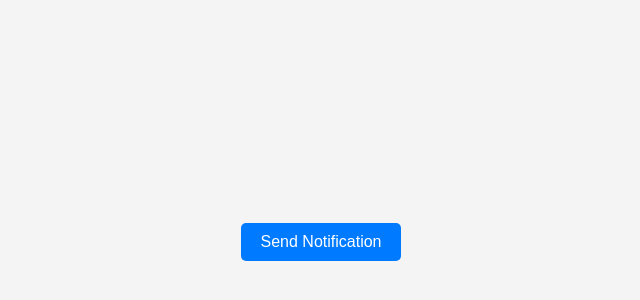
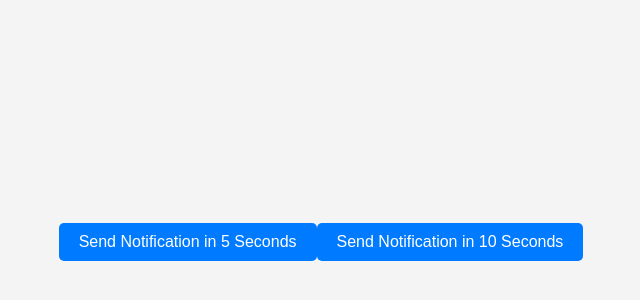
Before and after one commit to Hecktr/Class-Reminder-web-app, a plain HTML site: page index.html in a window 1280 px wide. Shown: the part 158-458 px from the top of the page, without its empty margins (319-959 px from the left). Drawn offline with Linux system fonts and the light colour scheme.

Commit message:
Update index.html

```diff
--- a/index.html
+++ b/index.html
@@ -34,33 +34,26 @@
 </head>
 <body>
     <script>
-        function notifyMe() {
+        function notifyMe(notificationTime) {
             if (!("Notification" in window)) {
-    // Check if the browser supports notifications
                 alert("This browser does not support desktop notification");
             } else if (Notification.permission === "granted") {
-    // Check whether notification permissions have already been granted;
-    // if so, create a notification
+                setTimeout(() => {
                     const notification = new Notification("Hi there!");
-    // …
+                }, notificationTime);
             } else if (Notification.permission !== "denied") {
-    // We need to ask the user for permission
                 Notification.requestPermission().then((permission) => {
-      // If the user accepts, let's create a notification
                     if (permission === "granted") {
+                        setTimeout(() => {
                             const notification = new Notification("Hi there!");
-        // …
+                        }, notificationTime);
                     }
                 });
             }
-
-  // At last, if the user has denied notifications, and you
-  // want to be respectful there is no need to bother them anymore.
-}
-        function notif(){
-            const notification = new Notification("Hi there!");
         }
     </script>
-    <button onclick="notifyMe()">Send Notification</button>
+    <button onclick="notifyMe(5000)">Send Notification in 5 Seconds</button>
+    <button onclick="notifyMe(10000)">Send Notification in 10 Seconds</button>
+    <!-- Add more buttons for different times as needed -->
 </body>
 </html>
```
Lines whose indentation alone changed are shown as unchanged.
